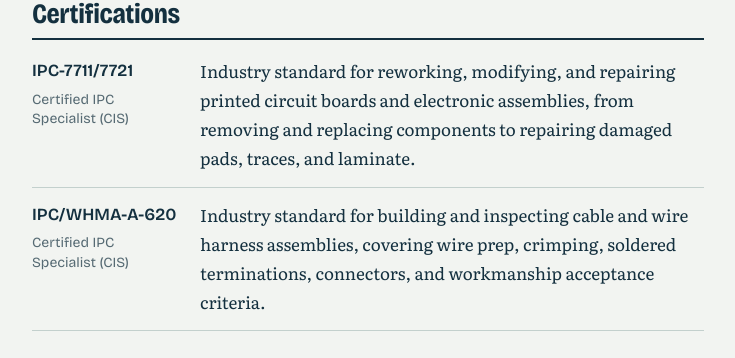
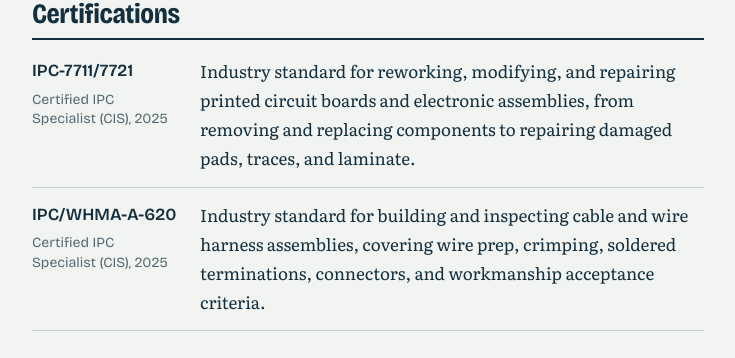
Before and after one commit to RobotCrabLab/Homepage, a Jekyll site: the page built from resume.html, in a window 1280 px wide and 900 px high, scrolled down 3073 px. Shown: the part 392-750 px from the top of the window, without its empty margins (272-1007 px from the left). Built offline with Jekyll 4.4.1, drawn with Linux system fonts in a browser that asks for light colours.

Commit message:
Add 2025 certification year to both IPC certifications
Co-Authored-By: Claude Opus 5.5 <noreply@anthropic.com>
Claude-Session: https://claude.ai/code/session_01MMDVxXAekaRt7NRydvis2Y

```diff
--- a/_data/resume.yml
+++ b/_data/resume.yml
@@ -84,8 +84,8 @@ skills:
 
 certifications:
   - name: IPC-7711/7721
-    issuer: Certified IPC Specialist (CIS)
+    issuer: Certified IPC Specialist (CIS), 2025
     description: Industry standard for reworking, modifying, and repairing printed circuit boards and electronic assemblies, from removing and replacing components to repairing damaged pads, traces, and laminate.
   - name: IPC/WHMA-A-620
-    issuer: Certified IPC Specialist (CIS)
+    issuer: Certified IPC Specialist (CIS), 2025
     description: Industry standard for building and inspecting cable and wire harness assemblies, covering wire prep, crimping, soldered terminations, connectors, and workmanship acceptance criteria.
```
